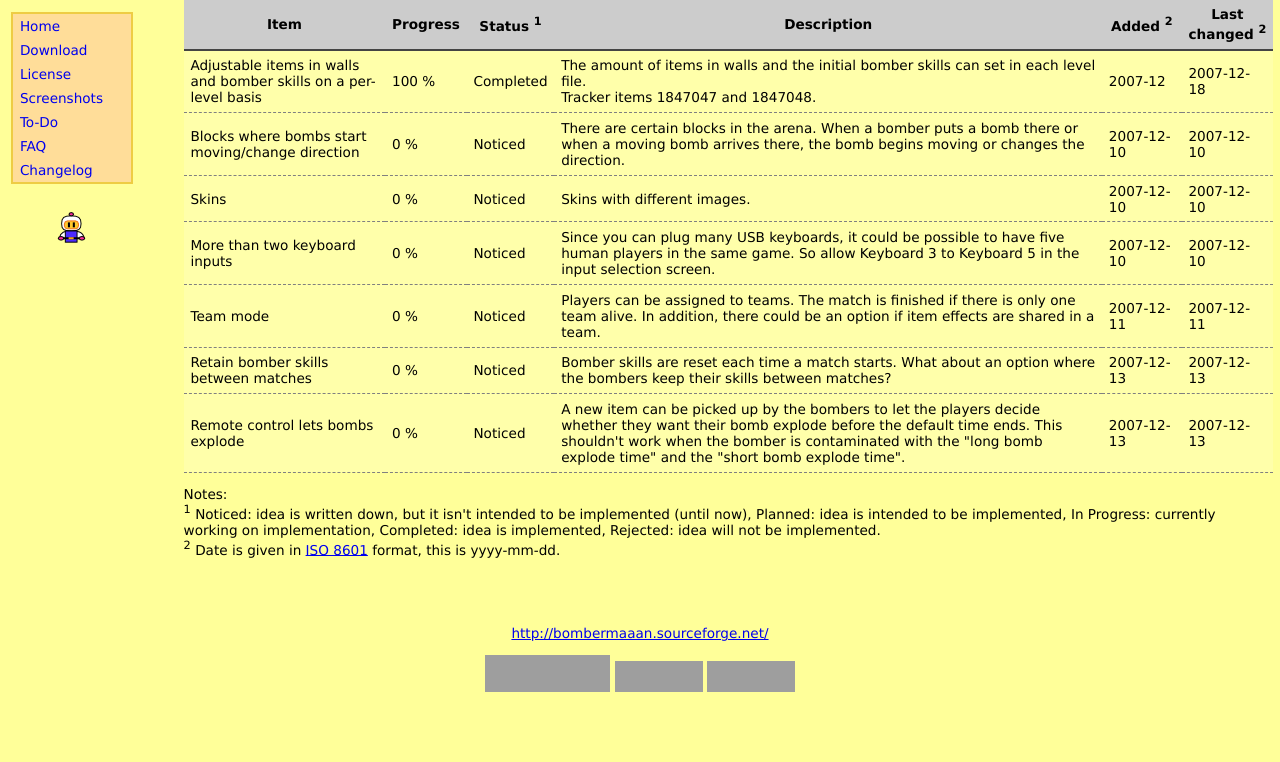
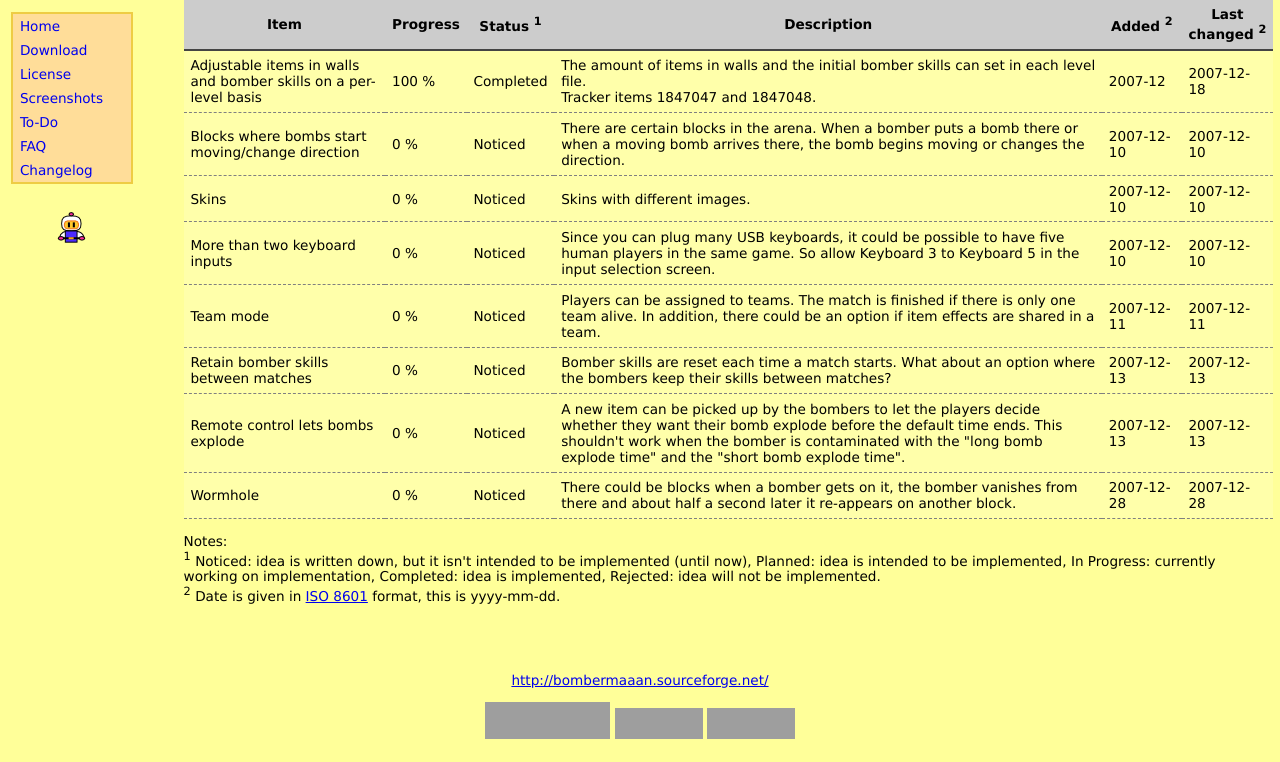
Before and after one commit to talregev/Bombermaaan, a PHP site: page /todo.php in a window 1280 px wide. Shown: the part 127-889 px from the top of the page. Before the commit the page ends 819 px from the top, so only its background shows below. Run offline with PHP 8.4, Linux system fonts and the light colour scheme; grey boxes are pictures that could not be loaded.

Commit message:
Added wormhole item to todo list
git-svn-id: https://svn.code.sf.net/p/bombermaaan/code/trunk@134 7fe5b47a-8640-0410-b185-a85574715510

```diff
--- a/web/todo.php
+++ b/web/todo.php
@@ -90,6 +90,16 @@ This list shows the ideas we had and don't want to forget.
 <td>2007-12-13</td>
 </tr>
 
+<tr>
+<td>Wormhole</td>
+<td>0 %</td>
+<td>Noticed</td>
+<td>There could be blocks when a bomber gets on it, the bomber vanishes from there and about
+half a second later it re-appears on another block.</td>
+<td>2007-12-28</td>
+<td>2007-12-28</td>
+</tr>
+
 </table>
 
 <p>
```
